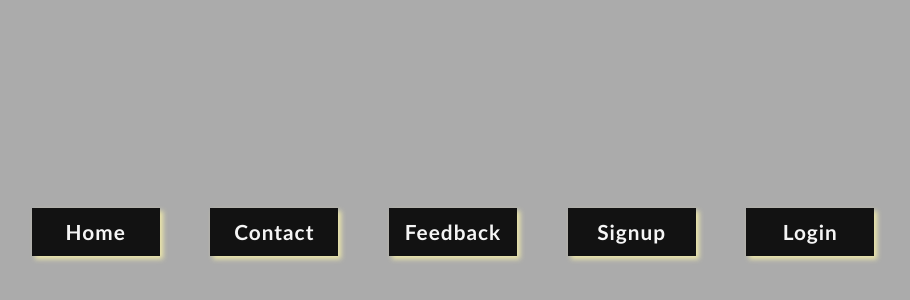
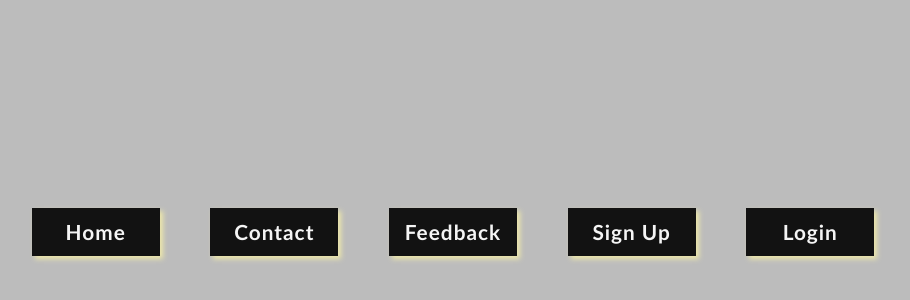
Before and after one commit to r-sigamdev/frontent-projects, a plain HTML site: page project7_cool_Nav_Bars/cool_nav2/index.html in a window 1280 px wide. Shown: the part 168-468 px from the top of the page, without its empty margins (187-1097 px from the left). Drawn offline with Linux system fonts and the light colour scheme.

Commit message:
adding project 7

```diff
--- a/project7_cool_Nav_Bars/cool_nav2/index.html
+++ b/project7_cool_Nav_Bars/cool_nav2/index.html
@@ -13,7 +13,7 @@
         <a href="#"><li>Home</li></a>
         <a href="#"><li>Contact</li></a>
         <a href="#"><li>Feedback</li></a>
-        <a href="#"><li>Signup</li></a>
+        <a href="#"><li>Sign Up</li></a>
         <a href="#"><li>Login</li></a>
       </ul>
     </div>
--- a/project7_cool_Nav_Bars/cool_nav2/style.css
+++ b/project7_cool_Nav_Bars/cool_nav2/style.css
@@ -10,7 +10,7 @@ body {
   flex-flow: column nowrap;
   justify-content: center;
   align-items: center;
-  background-color: rgba(88, 88, 88, 0.5);
+  background-color: rgba(88, 88, 88, 0.4);
 }
 .container {
   width: 55rem;
```
